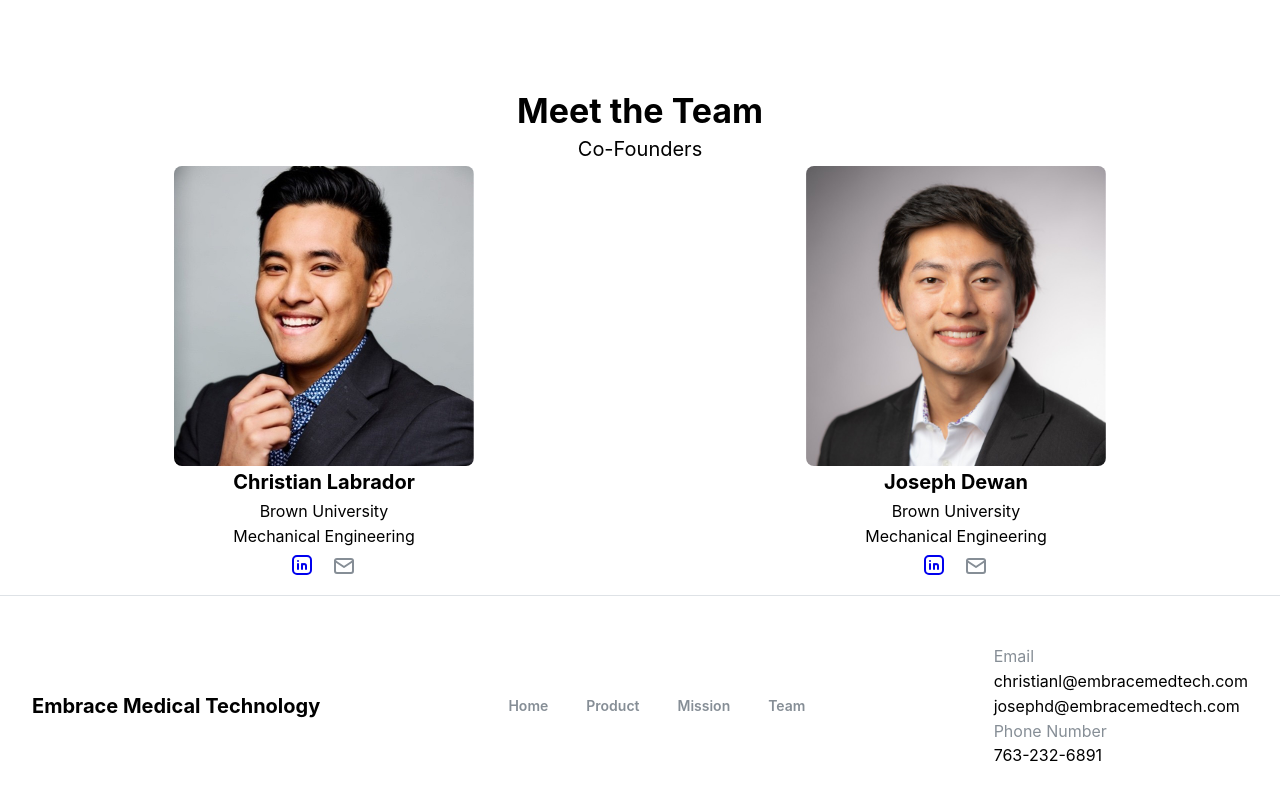
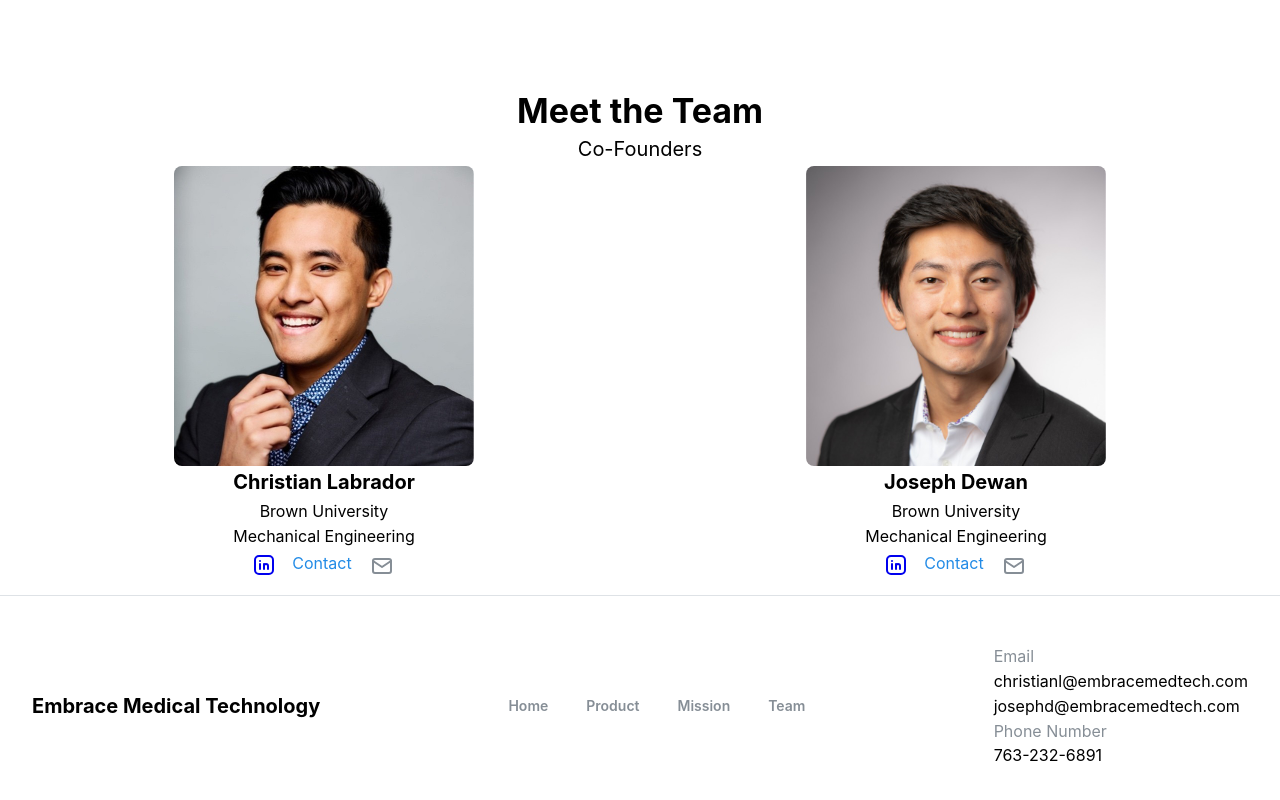
Before and after one commit to EmbraceMedTech/EmbraceWebsite, a React (Create React App) app: page / in a window 1280 px wide. Shown: the part 2242-3042 px from the top of the page. Built offline with nearby package versions, Linux system fonts and the light colour scheme.

Commit message:
email button draft

```diff
--- a/src/components/Team/Team.jsx
+++ b/src/components/Team/Team.jsx
@@ -1,4 +1,4 @@
-import { Button, Grid, Image, Container, UnstyledButton, rem, Card, Overlay, Modal, Title, Text, Group, ActionIcon, Tooltip, CopyButton } from '@mantine/core';
+import { Anchor, Button, Grid, Image, Container, UnstyledButton, rem, Card, Overlay, Modal, Title, Text, Group, ActionIcon, Tooltip, CopyButton } from '@mantine/core';
 import { useHover, useEventListener, useDisclosure } from '@mantine/hooks';
 import { useState, useEffect } from 'react';
 import { IconBrandLinkedin, IconMail, IconCheck } from '@tabler/icons-react';
@@ -85,6 +85,10 @@ export default function Team() {
                             <a href={member.linkedin}>
                                 <IconBrandLinkedin className={classes.linkedin_icon}/>
                             </a>
+                            {/* <a href={`mailto:${member.email}`} className="btn btn--contact">Contact</a> */}
+                                <Anchor href={`mailto:${member.email}`} target="_blank">
+                                    Contact
+                                </Anchor>
                             <CopyButton value={member.email} timeout={2000}>
                                 {({ copied, copy }) => (
                                     <Tooltip label={copied ? 'Copied' : 'Copy'} withArrow position="right">
```
